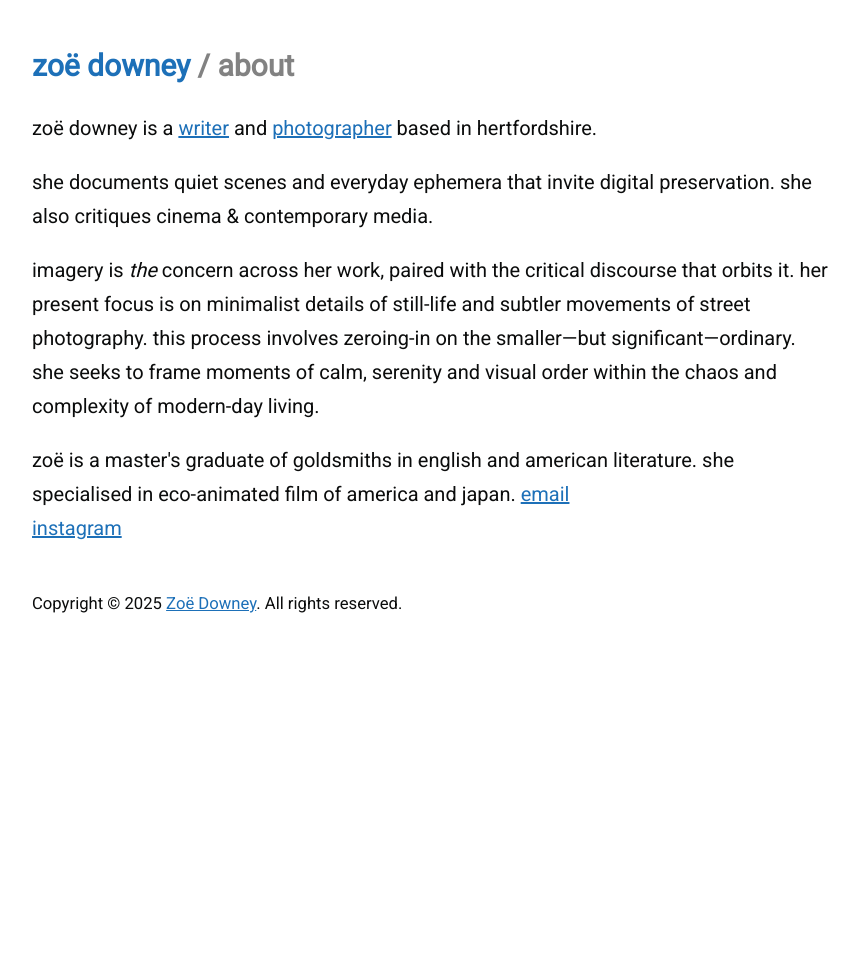
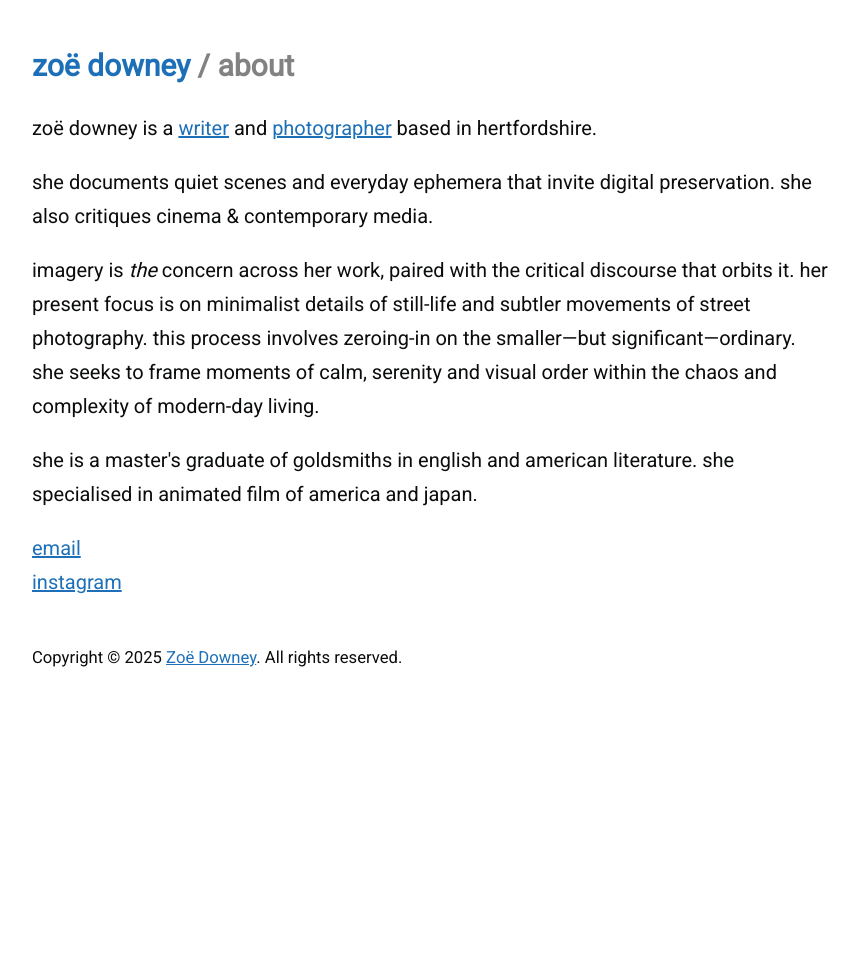
Before and after one commit to zoeurl/zoedowney.github.io, a Jekyll site: the page built from about/index.html, in a window 1280 px wide. Shown: the whole page, without its empty margins (208-1067 px from the left). Built offline with Jekyll 4.4.1, drawn with Linux system fonts in a browser that asks for light colours.

Commit message:
Update index.html

```diff
--- a/about/index.html
+++ b/about/index.html
@@ -9,6 +9,7 @@
 </p>
 imagery is <em>the</em> concern across her work, paired with the critical discourse that orbits it. her present focus is on minimalist details of still-life and subtler movements of street photography. this process involves zeroing-in on the smaller—but significant—ordinary. she seeks to frame moments of calm, serenity and visual order within the chaos and complexity of modern-day living.
 </p>
-zoë is a master's graduate of goldsmiths in english and american literature. she specialised in eco-animated film of america and japan.
+she is a master's graduate of goldsmiths in english and american literature. she specialised in animated film of america and japan.
+</p>
 <a href="mailto:{{site.email}}">email</a>
 <br><a href="https://www.instagram.com/zoeurl">instagram</a>
```
